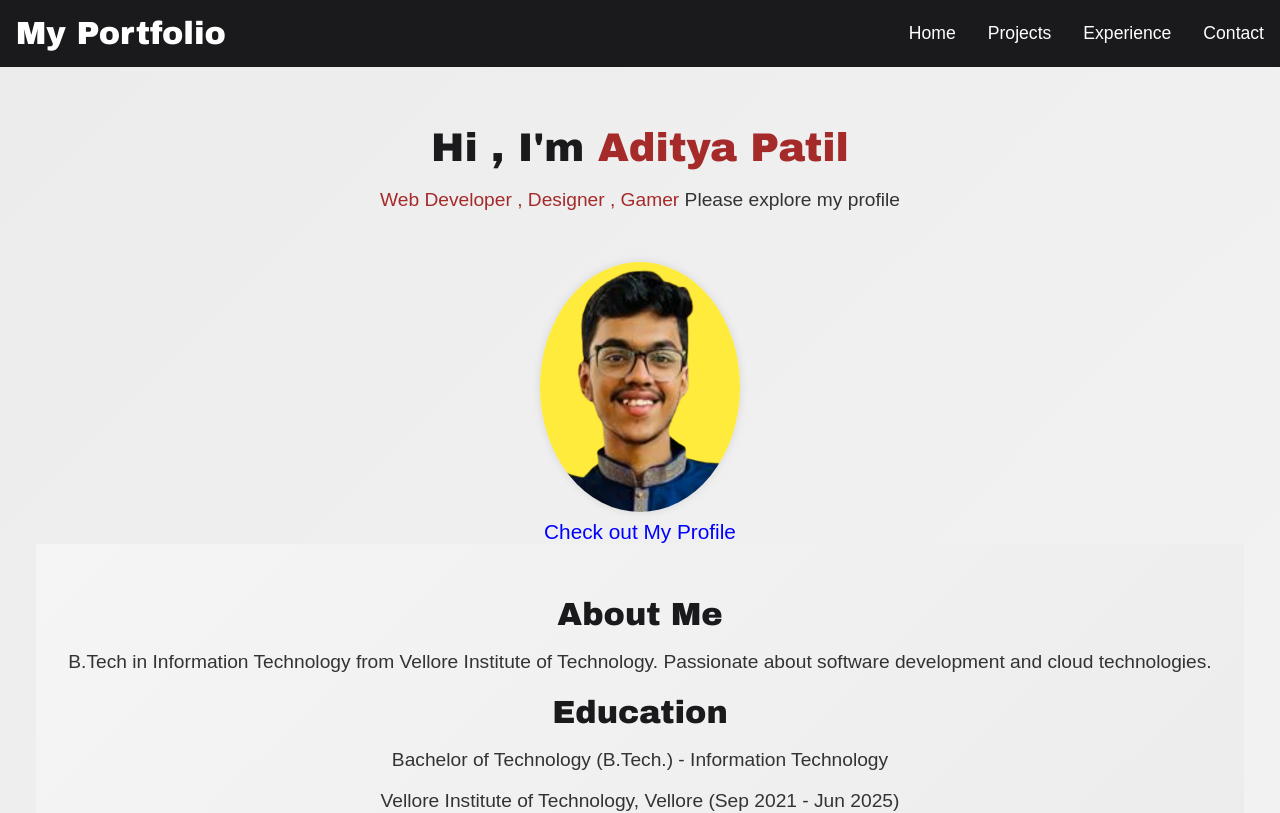
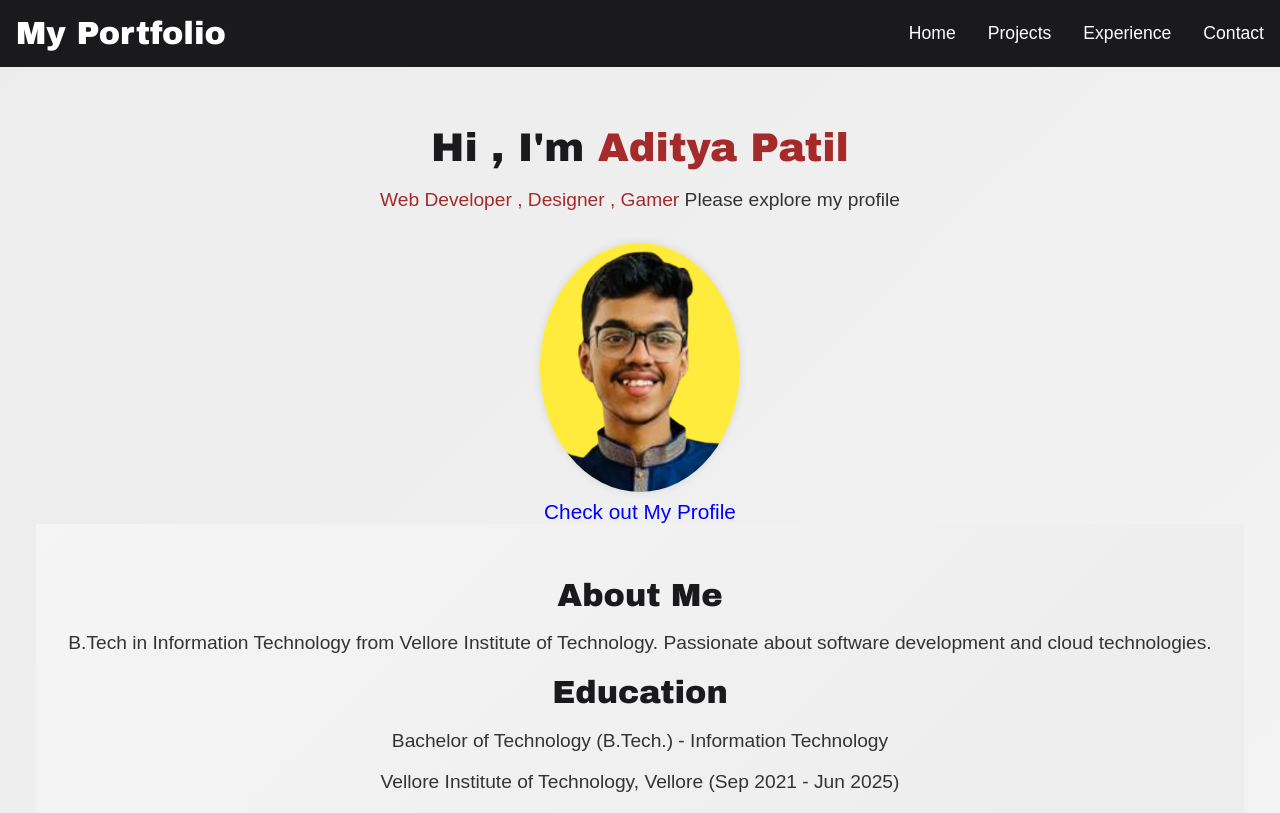
Before and after one commit to AdityaNPatil/Portfolio_React, a React (Vite) app: page / in a window 1280 px wide. Shown: the top 813 px of the page. Built offline with nearby package versions, Linux system fonts and the light colour scheme.

Commit message:
Update Home.jsx
Created a container for introduction section

```diff
--- a/src/components/Home.jsx
+++ b/src/components/Home.jsx
@@ -8,6 +8,7 @@ function Home() {
     return (
         <div className="home">
             {/* BASIC INTRO */}
+            <div className="introContainer">
                 <div className="intro">
                     <h1>Hi , I'm <b style={{color : "brown"}}>Aditya Patil</b></h1>
                     <p><span style={{color : "brown"}}>Web Developer , Designer , Gamer</span> Please explore my profile</p>
@@ -17,6 +18,7 @@ function Home() {
                     <a href="https://drive.google.com/drive/folders/1ndtWm6cJCRFKKts0VME0hPnlOPKk_MCP" target="_blank" rel="noopener noreferrer">
                         Check out My Profile
                     </a>
+                </div>
             </div>
 
             {/* ABOUT */}
```
Lines whose indentation alone changed are shown as unchanged.
